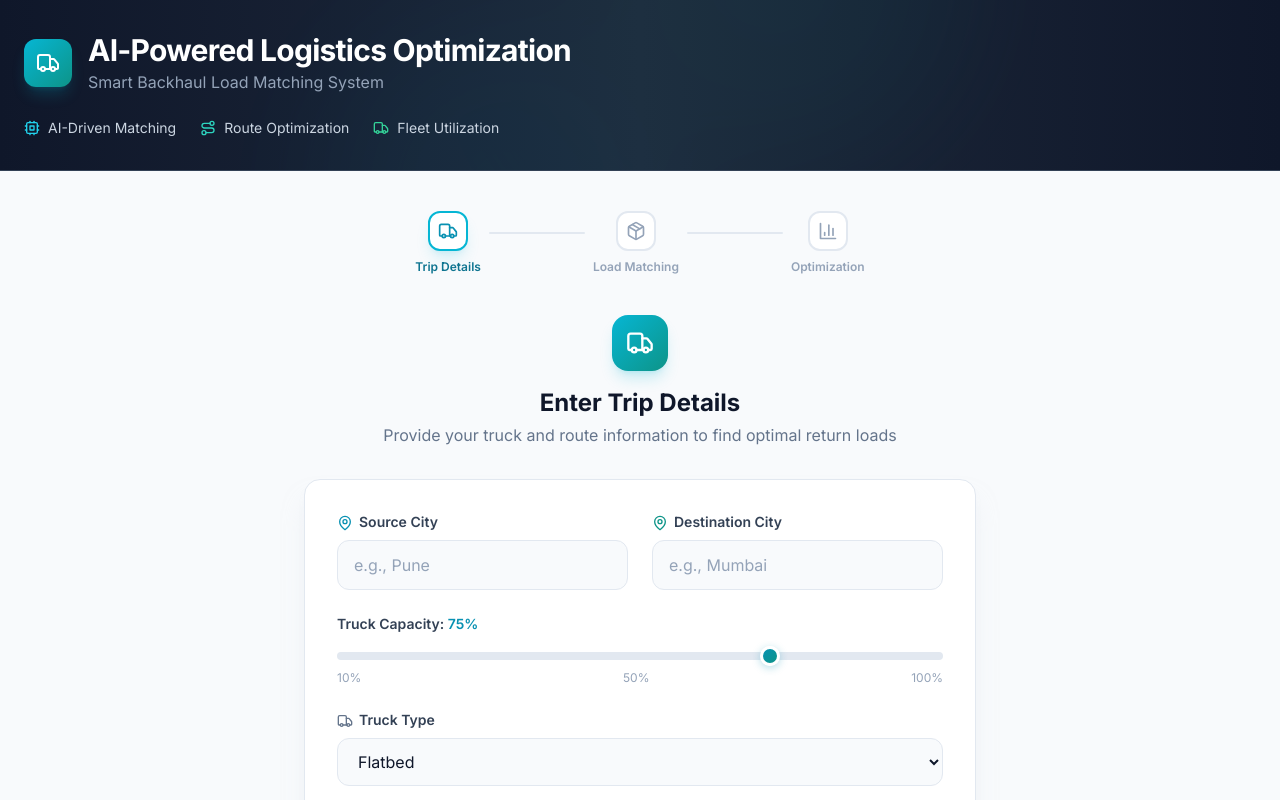
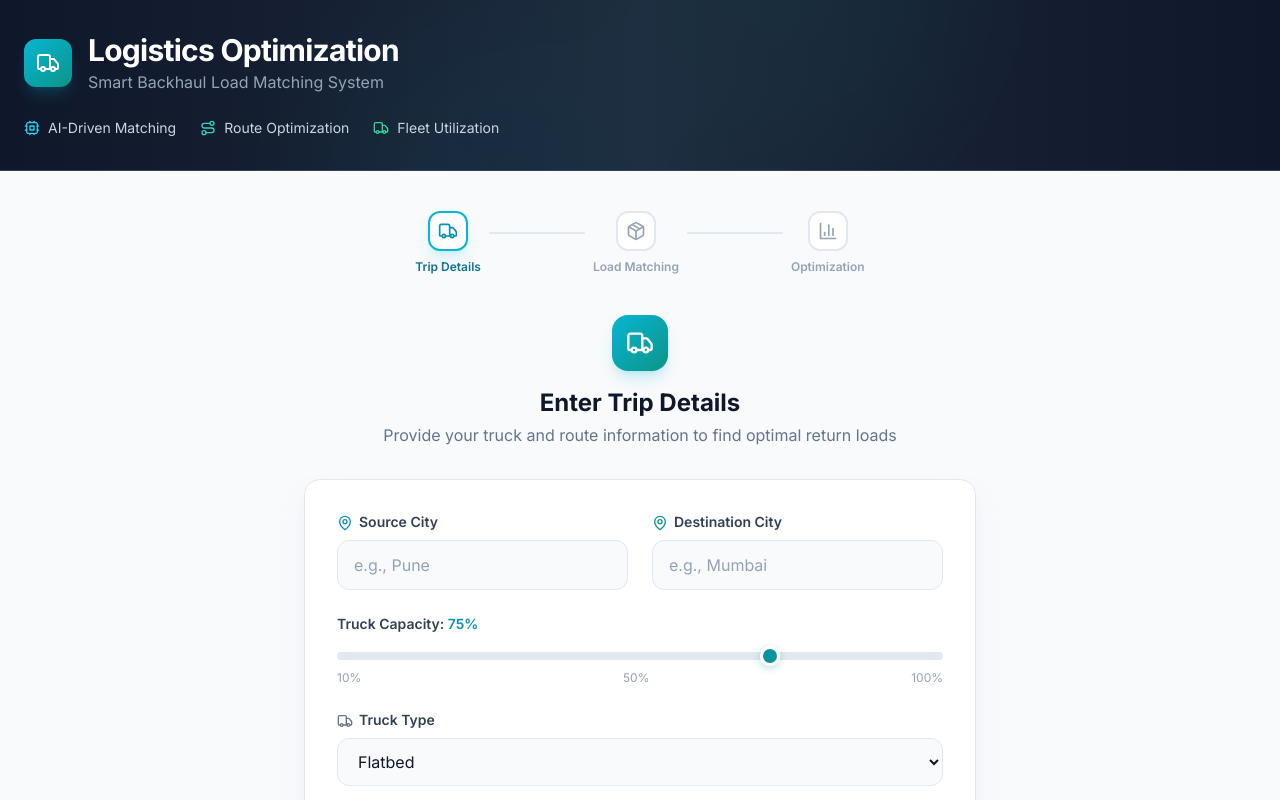
Before and after one commit to Leader527/smart-load-sharing1, a React (Vite) app: page / in a window 1280 px wide. Shown: the top 800 px of the page. Built offline with nearby package versions, Linux system fonts and the light colour scheme.

Commit message:
Update Header.tsx

```diff
--- a/src/components/Header.tsx
+++ b/src/components/Header.tsx
@@ -14,7 +14,7 @@ export default function Header() {
           </div>
           <div>
             <h1 className="text-2xl md:text-3xl font-bold text-white tracking-tight">
-              AI-Powered Logistics Optimization
+              Logistics Optimization
             </h1>
             <p className="text-slate-400 text-sm md:text-base mt-0.5">
               Smart Backhaul Load Matching System
```
